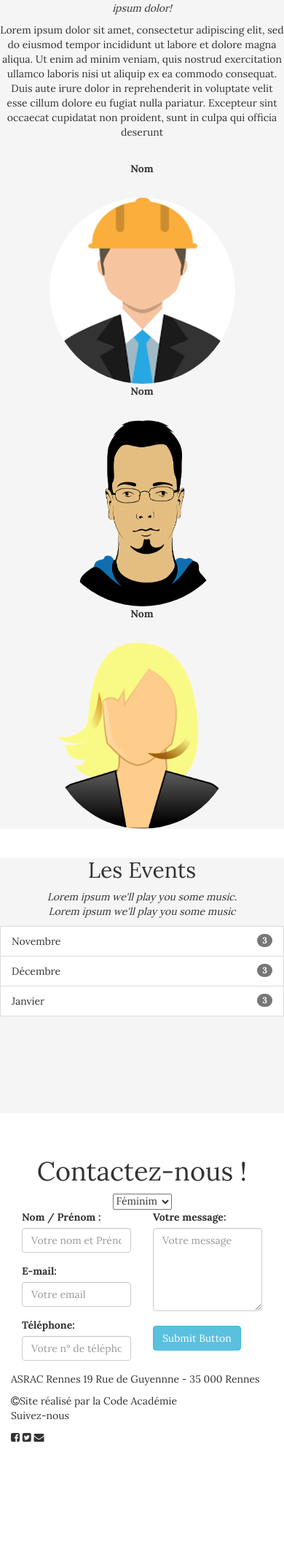
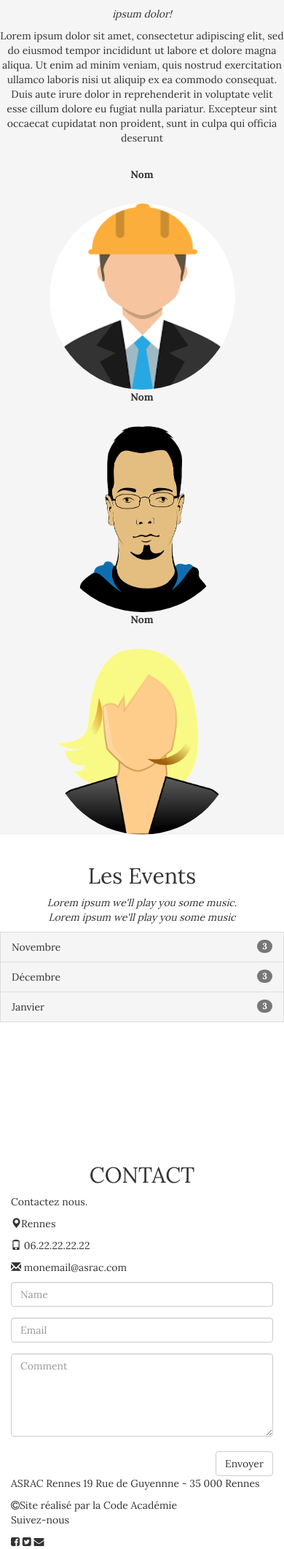
Before and after one commit to ghaffar35/Asrac-, a PHP site: page /views/index.html in a window 390 px wide. Shown: the part 1929-4052 px from the top of the page at 73% size. Before the commit the page ends 3905 px from the top, so only its background shows below. Run offline with PHP 8.4, Linux system fonts and the light colour scheme.

Commit message:
modification css

```diff
--- a/views/index.html
+++ b/views/index.html
@@ -171,7 +171,7 @@
                         <div class="modal-body">
                             <div class="row text-center">
                                 <div class="col-sm-4">
-                                    <div class="thumbnail">
+                                    <div class="thumbnail thumbmodal">
                                         <img src="../web/images/agenda1.jpg" alt="Rennes Sud" width="700" height="500">
                                         <p><strong>Evénement x</strong></p>
                                         <p><strong>Rennes Sud</strong></p>
@@ -180,7 +180,7 @@
                                     </div>
                                 </div>
                                 <div class="col-sm-4">
-                                    <div class="thumbnail">
+                                    <div class="thumbnail thumbmodal">
                                         <img src="../web/images/agenda1.jpg" alt="Rennes Nord" width="700" height="500">
                                         <p><strong>Evénement y</strong></p>
                                         <p><strong>Rennes Nord</strong></p>
@@ -189,7 +189,7 @@
                                     </div>
                                 </div>
                                 <div class="col-sm-4">
-                                    <div class="thumbnail">
+                                    <div class="thumbnail thumbmodal">
                                         <img src="../web/images/agenda1.jpg" alt="Rennes Est" width="700" height="500">
                                         <p><strong>Evénement z</strong></p>
                                         <p><strong>Rennes Est</strong></p>
@@ -230,44 +230,34 @@
     <!--Charte de l'association-->
     <section class="charte"></section>
     <!--Formulaire de contact-->
-    <section class="container contact">
-        <h1 class="text-center">Contactez-nous !</h1>
-
-        <form class="renseignements" action="index.html" method="post">
-            <!--Masculin / Féminim-->
-            <div class="text-center">
-              <select class="choice">
-                <option value="option">Féminim</option>
-                <option value="option">Masculin</option>
-              </select>
-
-            </div>
-            <div class="col-xs-6">
-                <div class="form-group">
-                    <!--Nom / Prénom-->
-                    <label for="nom">Nom / Prénom :</label>
-                    <input type="text" class="form-control" id="nom" placeholder="Votre nom et Prénom" required>
-                </div>
-                <div class="form-group">
-                  <!--E-mail-->
-                  <label for="email">E-mail:</label>
-                  <input type="text" class="form-control" id="email" placeholder="Votre email" required>
-                </div>
-                <div class="form-group">
-                    <!--Téléphone-->
-                    <label for="email">Téléphone:</label>
-                    <input type="text" class="form-control" id="téléphone" placeholder="Votre n° de téléphone" required>
-                </div>
-
-            </div>
-            <div class="col-xs-6">
-              <div class="form-group">
-                  <label for="comment">Votre message:</label>
-                  <textarea class="form-control" rows="5" id="comment" placeholder="Votre message" spellcheck="true" maxlength="400" required></textarea>
-                  <input type="submit" class="btn btn-info validation text-center" value="Submit Button">
-              </div>
-            </div>
-        </form>
+    <!-- Container (Contact Section) -->
+<div id="contact" class="container-fluid bg-grey">
+  <h2 class="text-center">CONTACT</h2>
+  <div class="row">
+    <div class="col-sm-5">
+      <p>Contactez nous.</p>
+      <p><span class="glyphicon glyphicon-map-marker"></span>Rennes</p>
+      <p><span class="glyphicon glyphicon-phone"></span> 06.22.22.22.22</p>
+      <p><span class="glyphicon glyphicon-envelope"></span> monemail@asrac.com</p>
+    </div>
+    <div class="col-sm-7 slideanim">
+      <div class="row">
+        <div class="col-sm-6 form-group">
+          <input class="form-control" id="name" name="name" placeholder="Name" type="text" required>
+        </div>
+        <div class="col-sm-6 form-group">
+          <input class="form-control" id="email" name="email" placeholder="Email" type="email" required>
+        </div>
+      </div>
+      <textarea class="form-control" id="comments" name="comments" placeholder="Comment" rows="5"></textarea><br>
+      <div class="row">
+        <div class="col-sm-12 form-group">
+          <button class="btn btn-default pull-right" type="submit">Envoyer</button>
+        </div>
+      </div>
+    </div>
+  </div>
+</div>
     </section>
     <!--Footer-->
     <footer>
--- a/web/css/style.css
+++ b/web/css/style.css
@@ -45,7 +32,6 @@ font-size: 15px; /*Police du texte*/
 height: 350px;
 margin-top: 40px;
 margin-bottom: 40px;
-background-color: whitesmoke;
 }
 
 bg-1 {
@@ -54,7 +40,12 @@ bg-1 {
   }
   .bg-1 h3 {color: #fff;}
   .bg-1 p {font-style: italic;}
+
+.list-group-item{
+    background-color: whitesmoke;}
+
   .list-group-item:first-child {
+      background-color: whitesmoke;
       border-top-right-radius: 0;
       border-top-left-radius: 0;
   }
```
Also changed, not shown: other parts of web/css/style.css (+18 -17 lines).
